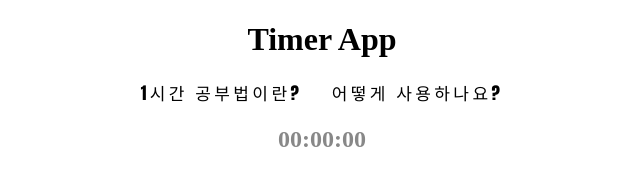
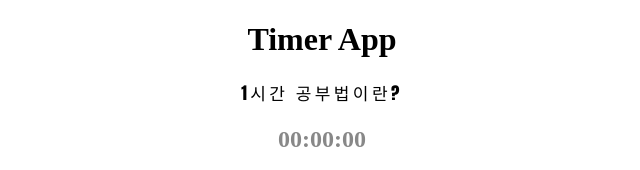
Before and after one commit to rnrudejr9/one-hour, a Vue app: page / in a window 1280 px wide. Shown: the top 170 px of the page, without its empty margins (318-958 px from the left). Built offline with nearby package versions, Linux system fonts and the light colour scheme.

Commit message:
fix: 라우터 - 배포 이슈

```diff
--- a/src/App.vue
+++ b/src/App.vue
@@ -1,49 +1,45 @@
 <script setup>
-import { RouterLink, RouterView } from 'vue-router';
+import { RouterLink, RouterView } from "vue-router";
 import Timer from "./components/Timer.vue";
 import SideBar from "./components/layout/SideBar.vue";
 </script>
 
 <template>
-    <h1>Timer App</h1>
-    <div>
+  <h1>Timer App</h1>
+  <div>
     <nav>
-    <RouterLink to="/manual" class="menu">1시간 공부법이란?</RouterLink> &nbsp;&nbsp;
-    <RouterLink to="/how" class="menu">어떻게 사용하나요?</RouterLink>
-  </nav>
-</div>
+      <RouterLink to="/manual" class="menu">1시간 공부법이란?</RouterLink>
+      <!-- <RouterLink to="/how" class="menu">어떻게 사용하나요?</RouterLink> -->
+    </nav>
+  </div>
   <main>
     <Timer />
   </main>
   <body>
     <SideBar />
 
-    <RouterView/>
+    <RouterView />
   </body>
-
 </template>
 
 <style scoped>
 * {
   text-align: center;
 }
-nav{
+nav {
   font-size: 17px;
-  font-family: Impact, Haettenschweiler, 'Arial Narrow Bold', sans-serif;
-  letter-spacing: 0.2em ;
-
+  font-family: Impact, Haettenschweiler, "Arial Narrow Bold", sans-serif;
+  letter-spacing: 0.2em;
 }
-.menu{
-  color:black;
+.menu {
+  color: black;
   text-decoration-line: none;
 }
-.menu:hover{
-  width : 200px;
+.menu:hover {
+  width: 200px;
 
-height : 200px;
+  height: 200px;
 
-
-cursor : pointer;
-
+  cursor: pointer;
 }
 </style>
--- a/src/router/index.js
+++ b/src/router/index.js
@@ -1,7 +1,7 @@
 import { createRouter, createWebHistory } from "vue-router";
 
 import ManualHourStudy from "../components/instruction/ManualHourStudy.vue";
-import HowToUse from "../components/instruction/HowToUse.vue";
+// import HowToUse from "../components/instruction/HowToUse.vue";
 const router = createRouter({
   history: createWebHistory(import.meta.env.BASE_URL),
   routes: [
@@ -10,11 +10,11 @@ const router = createRouter({
       name: "manual",
       component: ManualHourStudy,
     },
-    {
-      path: "/how",
-      name: "how",
-      component: HowToUse,
-    },
+    // {
+    //   path: "/how",
+    //   name: "how",
+    //   component: HowToUse,
+    // },
   ],
 });
 
```
